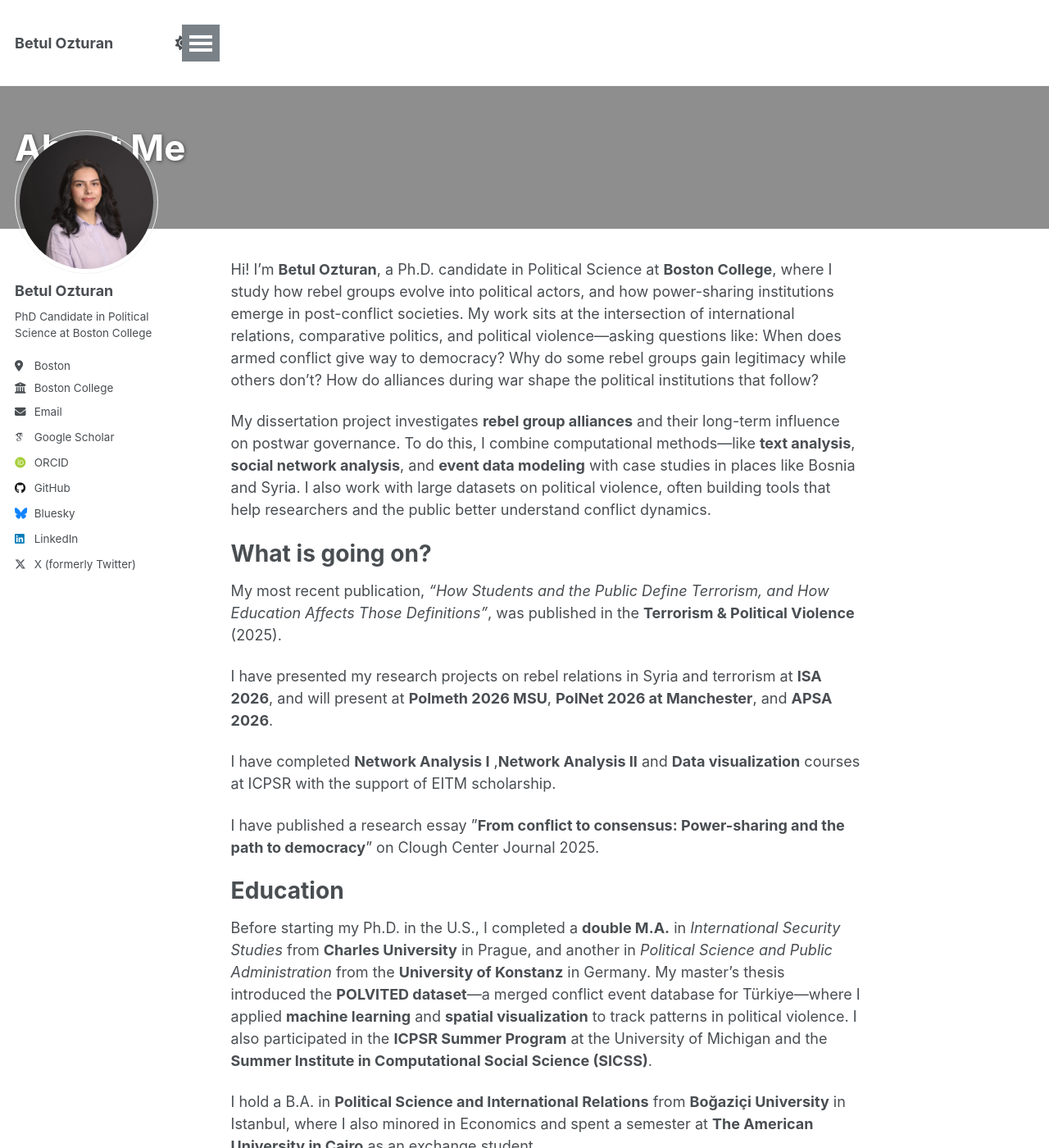
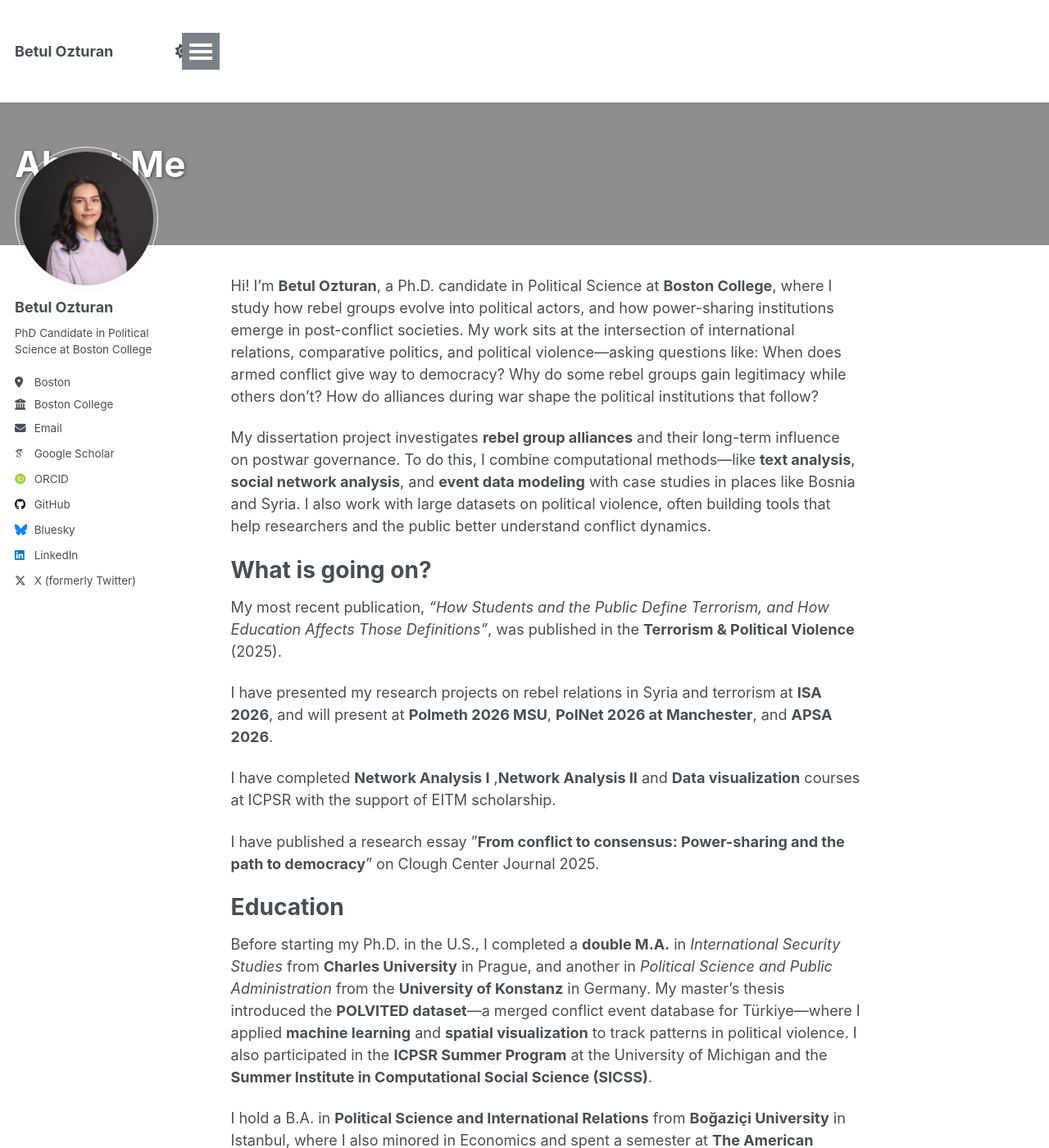
Before and after one commit to betulozturan/betulozturan.github.io, a Jekyll site: the page built from _pages/about.md, in a window 1280 px wide and 1400 px high. Shown: the whole window at 82% size. Built offline with Jekyll 4.4.1, drawn with Linux system fonts in a browser that asks for light colours; some web fonts are replaced.

Commit message:
style: increase masthead header height
Agent-Logs-Url: https://github.com/betulozturan/betulozturan.github.io/sessions/333dc3f4-5cbe-4666-ab1b-59b06ff00e5c

Co-authored-by: betulozturan <44755312+betulozturan@users.noreply.github.com>

```diff
--- a/_sass/theme/_dark.scss
+++ b/_sass/theme/_dark.scss
@@ -27,7 +27,7 @@ $warning-color              : #f89406;
 $border-radius              : 4px;
 $box-shadow                 : 0 1px 1px rgba(0, 0, 0, 0.125);
 $global-transition          : all 0.2s ease-in-out;
-$masthead-height            : 105px;
+$masthead-height            : 125px;
 $navicon-width              : 28px;
 $navicon-height             : 4px;
 $sidebar-link-max-width     : 250px;
--- a/_sass/theme/_default.scss
+++ b/_sass/theme/_default.scss
@@ -20,7 +20,7 @@ $warning-color              : #f89406;
 $border-radius              : 4px;
 $box-shadow                 : 0 1px 1px rgba(0, 0, 0, 0.125);
 $global-transition          : all 0.2s ease-in-out;
-$masthead-height            : 105px;
+$masthead-height            : 125px;
 $navicon-width              : 28px;
 $navicon-height             : 4px;
 $sidebar-link-max-width     : 250px;
```
